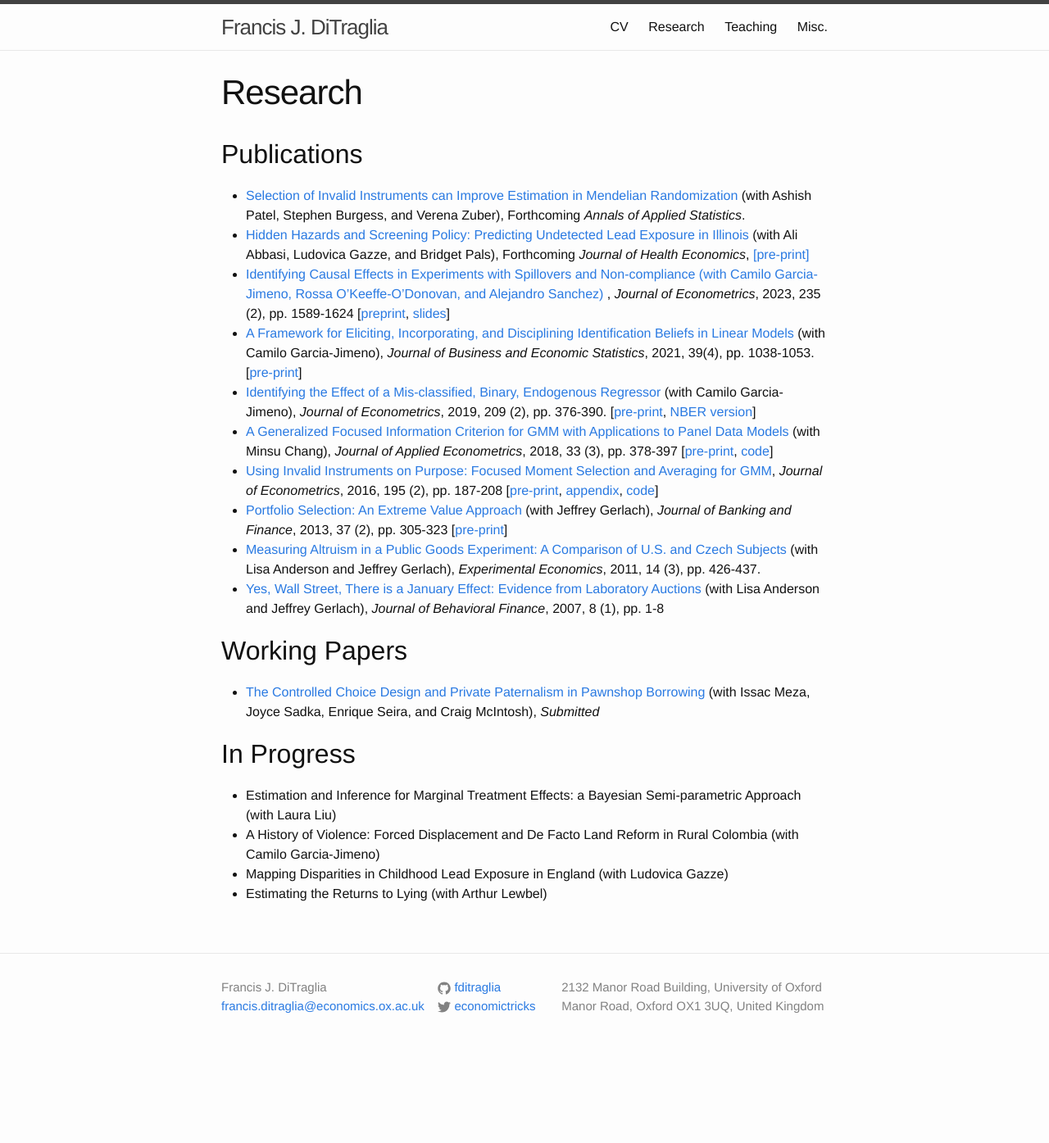
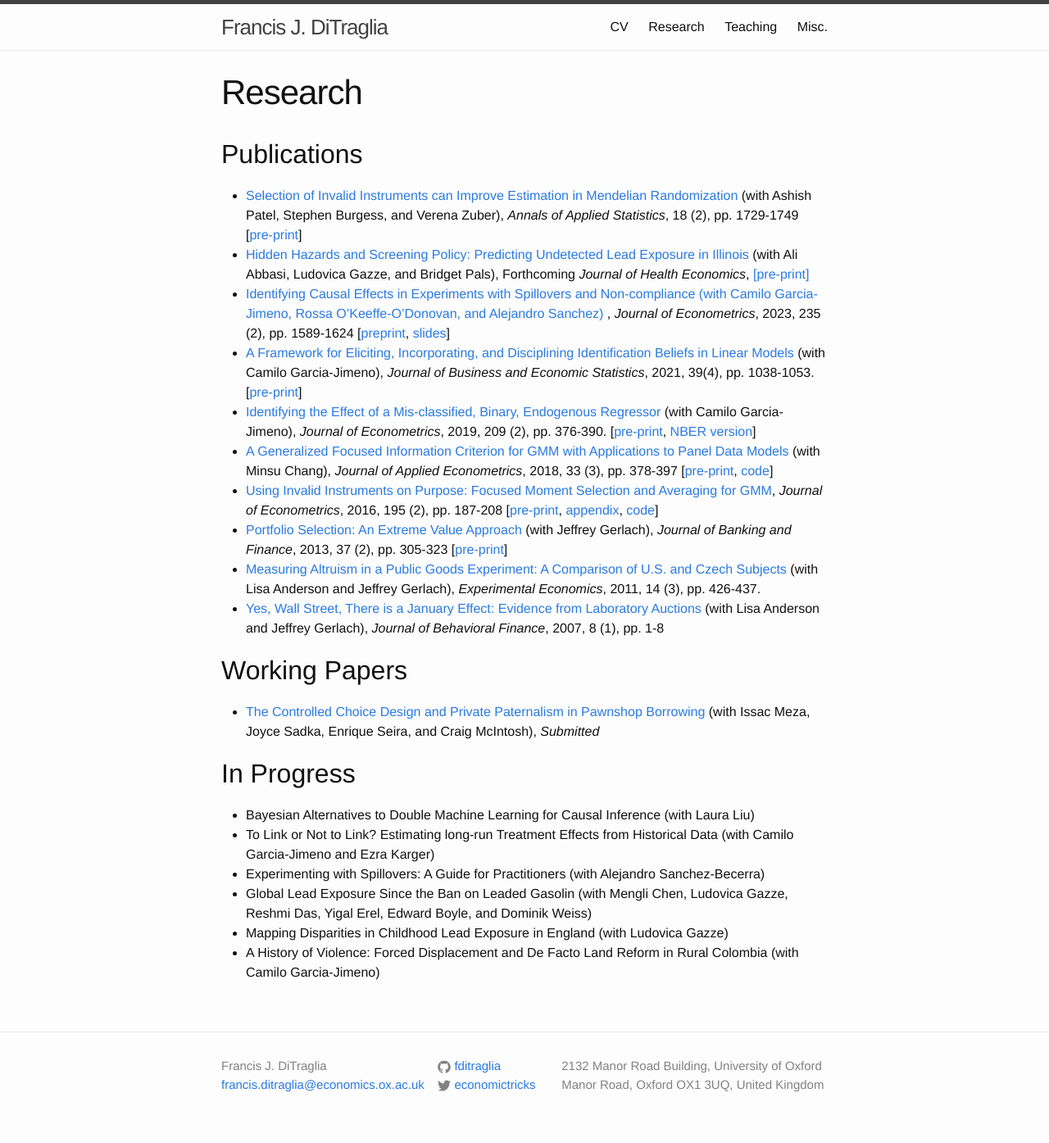
Before and after one commit to fditraglia/fditraglia.github.io, a Jekyll site: the page built from research.md, in a window 1280 px wide. Shown: the whole page at 82% size. Built offline with Jekyll 4.4.1, drawn with Linux system fonts in a browser that asks for light colours; before the commit the page ends 1299 px from its top, so only the background shows below that.

Commit message:
update cv

```diff
--- a/research.md
+++ b/research.md
@@ -8,7 +8,7 @@ permalink: /research/
 
 ## Publications
 
-- [Selection of Invalid Instruments can Improve Estimation in Mendelian Randomization](https://arxiv.org/abs/2107.01513) (with Ashish Patel, Stephen Burgess, and Verena Zuber), Forthcoming *Annals of Applied Statistics*.
+- [Selection of Invalid Instruments can Improve Estimation in Mendelian Randomization](https://doi.org/10.1214/23-AOAS1856) (with Ashish Patel, Stephen Burgess, and Verena Zuber), *Annals of Applied Statistics*, 18 (2), pp. 1729-1749 [[pre-print](https://arxiv.org/abs/2107.01513)]
 - [Hidden Hazards and Screening Policy: Predicting Undetected Lead Exposure in Illinois](https://doi.org/10.1016/j.jhealeco.2023.102783) (with Ali Abbasi, Ludovica Gazze, and Bridget Pals), Forthcoming *Journal of Health Economics*, [[pre-print]](https://ditraglia.com/pdf/lead-JHE.pdf)
 - [Identifying Causal Effects in Experiments with Spillovers and Non-compliance (with Camilo Garcia-Jimeno, Rossa O'Keeffe-O'Donovan, and Alejandro Sanchez)](https://doi.org/10.1016/j.jeconom.2023.01.008) , *Journal of Econometrics*, 2023, 235 (2), pp. 1589-1624 [[preprint](https://ditraglia.com/pdf/spillovers-paper.pdf), [slides](https://ditraglia.com/pdf/spillovers-slides.pdf)]
 - [A Framework for Eliciting, Incorporating, and Disciplining Identification Beliefs in Linear Models](https://doi.org/10.1080/07350015.2020.1753528) (with Camilo Garcia-Jimeno), *Journal of Business and Economic Statistics*, 2021, 39(4), pp. 1038-1053. [[pre-print](http://ditraglia.com/pdf/DiTraglia-Garcia-Jimeno-2019.pdf)]
@@ -23,7 +23,9 @@ permalink: /research/
 - [The Controlled Choice Design and Private Paternalism in Pawnshop Borrowing](https://ditraglia.com/pdf/pawn-paper.pdf) (with Issac Meza, Joyce Sadka, Enrique Seira, and Craig McIntosh), *Submitted*
 
 ## In Progress
-- Estimation and Inference for Marginal Treatment Effects: a Bayesian Semi-parametric Approach (with Laura Liu)
+- Bayesian Alternatives to Double Machine Learning for Causal Inference (with Laura Liu)
+- To Link or Not to Link? Estimating long-run Treatment Effects from Historical Data (with Camilo Garcia-Jimeno and Ezra Karger)
+- Experimenting with Spillovers: A Guide for Practitioners (with Alejandro Sanchez-Becerra)
+- Global Lead Exposure Since the Ban on Leaded Gasolin (with Mengli Chen, Ludovica Gazze, Reshmi Das, Yigal Erel, Edward Boyle, and Dominik Weiss)
+- Mapping Disparities in Childhood Lead Exposure in England (with Ludovica Gazze)
 - A History of Violence: Forced Displacement and De Facto Land Reform in Rural Colombia (with Camilo Garcia-Jimeno)
-- Mapping Disparities in Childhood Lead Exposure in England (with Ludovica Gazze)
-- Estimating the Returns to Lying (with Arthur Lewbel)
```
Also changed, not shown: 1 other file.
